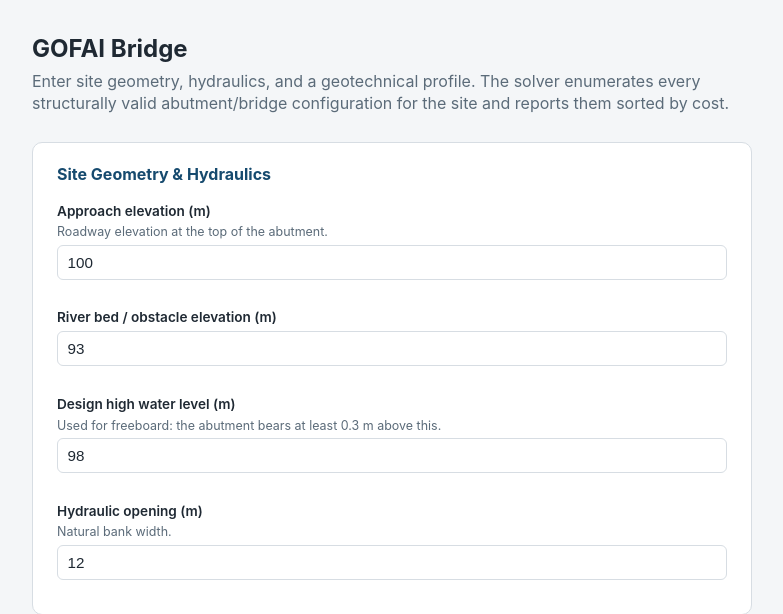
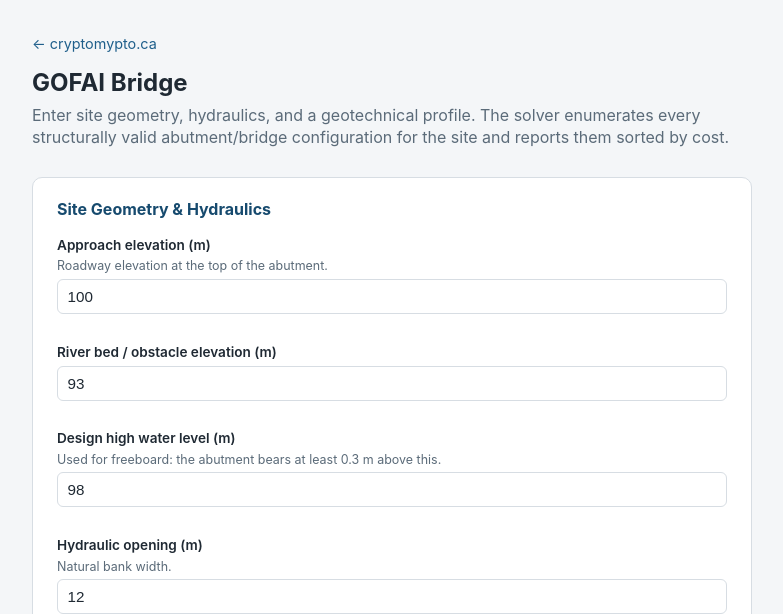
Before and after one commit to freeskaro/Bridge_config_2026-04-28, a Flask app: page / in a window 1280 px wide. Shown: the top 614 px of the page, without its empty margins (248-1031 px from the left). Run offline with Flask 3, Linux system fonts and the light colour scheme.

Commit message:
Add a link back to cryptomypto.ca from the configurator and results pages
Uses a relative href (..) rather than an absolute /, since the app is
proxied under the /bridge-config/ path prefix and an absolute path would
escape it.

Co-Authored-By: Claude Sonnet 5 <noreply@anthropic.com>

```diff
--- a/web/templates/form.html
+++ b/web/templates/form.html
@@ -57,10 +57,16 @@
   }
   .note { font-size: 0.8rem; color: var(--muted); margin-top: -0.5rem; margin-bottom: 1.25rem; }
   input[readonly] { background: var(--bg); color: var(--muted); }
+  a.back {
+    display: inline-block; margin-bottom: 0.75rem; color: var(--accent);
+    text-decoration: none; font-size: 0.9rem;
+  }
+  a.back:hover { text-decoration: underline; }
 </style>
 </head>
 <body>
 <div class="wrap">
+  <a class="back" href="..">&larr; cryptomypto.ca</a>
   <h1>GOFAI Bridge</h1>
   <p class="lede">Enter site geometry, hydraulics, and a geotechnical profile. The solver enumerates every structurally valid abutment/bridge configuration for the site and reports them sorted by cost.</p>
 
--- a/web/templates/results.html
+++ b/web/templates/results.html
@@ -41,6 +41,7 @@
 <div class="wrap">
   <h1>Results</h1>
   <a class="back" href=".">&larr; Back to configurator</a>
+  <a class="back" href="..">&larr; cryptomypto.ca</a>
   <div class="status {{ 'ok' if ok else 'err' }}">
     {% if ok %}Solve completed.{% else %}The solver reported a problem — see details below.{% endif %}
   </div>
```
